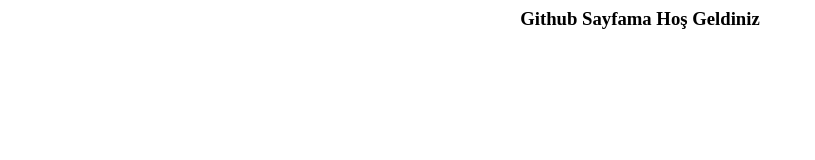
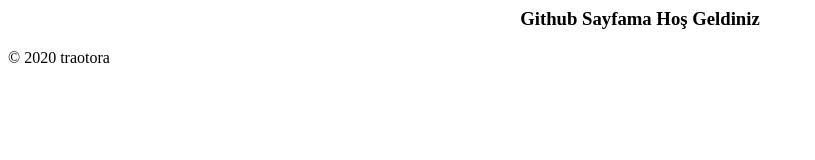
Before and after one commit to Traotora/traotora.github.io, a plain HTML site: page index.html in a window 1280 px wide. Shown: the whole page, without its empty margins (0-815 px from the left). Drawn offline with Linux system fonts and the light colour scheme.

Commit message:
Update index.html

```diff
--- a/index.html
+++ b/index.html
@@ -5,5 +5,9 @@
 
   <body>
     <center><h3>Github Sayfama Hoş Geldiniz</h3></center>
+
+    <footer>
+    <p>&copy; 2020 traotora</p>
+    </footer>
   </body>
 </html>
```
